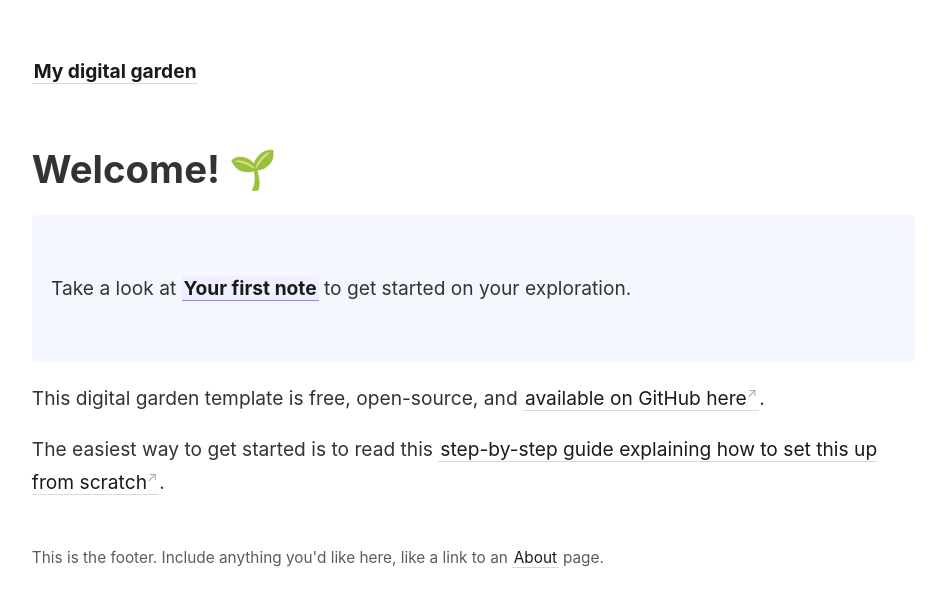
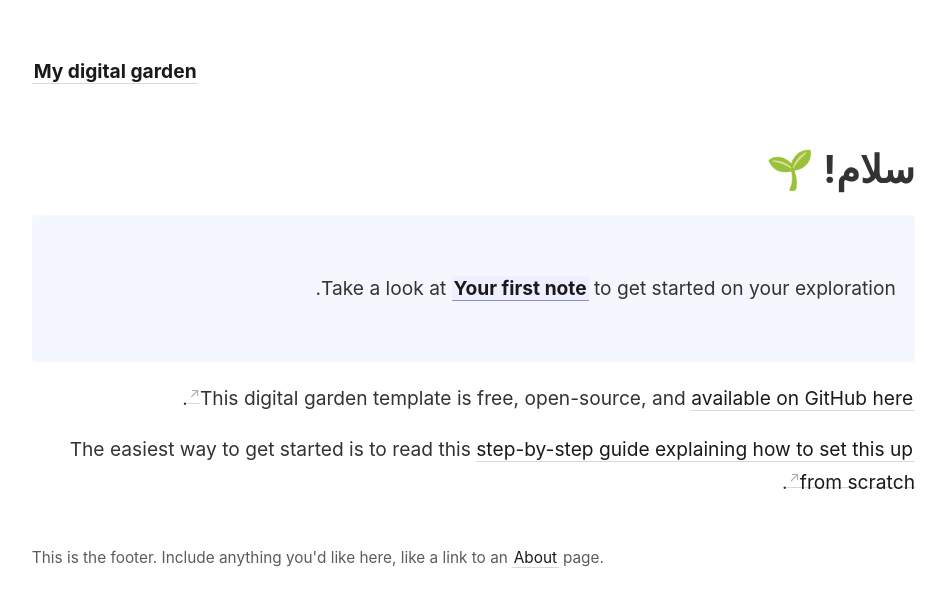
Before and after one commit to edrissss/digital-garden, a Jekyll site: the page built from _pages/index.md, in a window 1280 px wide. Shown: the top 607 px of the page, without its empty margins (45-990 px from the left). Built offline with Jekyll 4.4.1, drawn with Linux system fonts in a browser that asks for light colours.

Commit message:
some direction adjustment

```diff
--- a/_layouts/default.html
+++ b/_layouts/default.html
@@ -1,7 +1,7 @@
 <!DOCTYPE html>
 <html lang="en">
   {% include head.html %}
-  <body>
+  <body dir="auto">
     <nav>{% include nav.html %}</nav>
     <div class="wrapper">
       <main>{{ content }}</main>
--- a/_layouts/page.html
+++ b/_layouts/page.html
@@ -2,6 +2,6 @@
 layout: default
 ---
 
-<content>
+<content dir="auto">
   {{ content }}
 </content>
--- a/_pages/index.md
+++ b/_pages/index.md
@@ -5,7 +5,7 @@ id: home
 permalink: /
 ---
 
-# Welcome! 🌱
+# سلام! 🌱
 
 <p style="padding: 3em 1em; background: #f5f7ff; border-radius: 4px;">
   Take a look at <span style="font-weight: bold">[[Your first note]]</span> to get started on your exploration.
```
